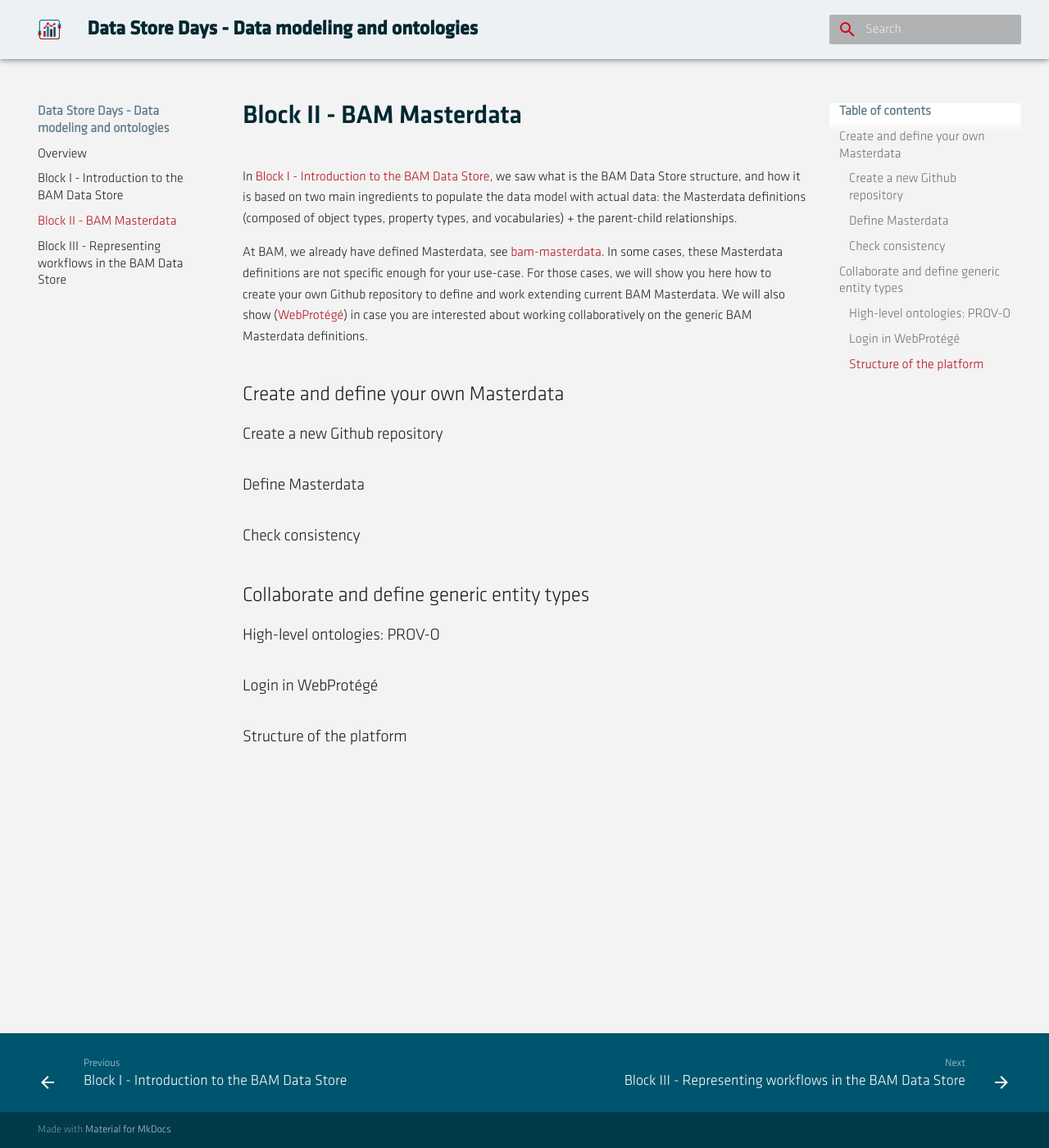
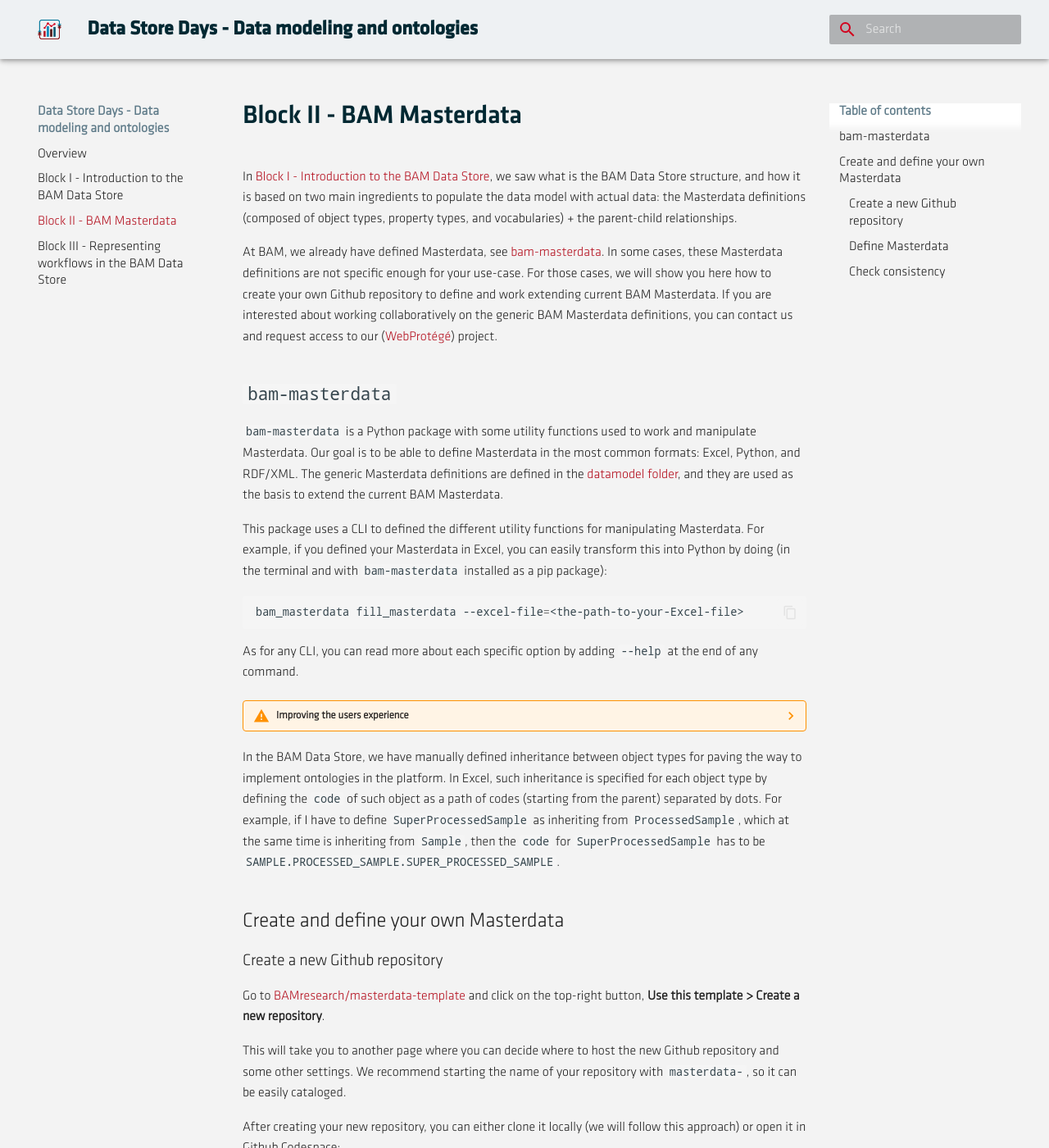
Before and after one commit to BAMresearch/hackathon-group-2, an MkDocs documentation site: the page built from docs/block_2.md, in a window 1280 px wide and 1400 px high. Shown: the whole window at 82% size. Built offline with MkDocs 1.6.1 and Material for MkDocs 9.7.7, drawn with Linux system fonts in a browser that asks for light colours; some of the changed text lies outside the part shown.

Commit message:
Added block II part

````diff
--- a/docs/block_2.md
+++ b/docs/block_2.md
@@ -1,22 +1,106 @@
 
 In [Block I - Introduction to the BAM Data Store](block_1.md), we saw what is the BAM Data Store structure, and how it is based on two main ingredients to populate the data model with actual data: the Masterdata definitions (composed of object types, property types, and vocabularies) + the parent-child relationships.
 
-At BAM, we already have defined Masterdata, see [bam-masterdata](https://github.com/BAMresearch/bam-masterdata). In some cases, these Masterdata definitions are not specific enough for your use-case. For those cases, we will show you here how to create your own Github repository to define and work extending current BAM Masterdata. We will also show ([WebProtégé](https://webprotege.stanford.edu/)) in case you are interested about working collaboratively on the generic BAM Masterdata definitions.
+At BAM, we already have defined Masterdata, see [bam-masterdata](https://github.com/BAMresearch/bam-masterdata). In some cases, these Masterdata definitions are not specific enough for your use-case. For those cases, we will show you here how to create your own Github repository to define and work extending current BAM Masterdata. If you are interested about working collaboratively on the generic BAM Masterdata definitions, you can contact us and request access to our ([WebProtégé](https://webprotege.stanford.edu/)) project.
+
+## `bam-masterdata`
+
+`bam-masterdata` is a Python package with some utility functions used to work and manipulate Masterdata. Our goal is to be able to define Masterdata in the most common formats: Excel, Python, and RDF/XML. The generic Masterdata definitions are defined in the [datamodel folder](https://github.com/BAMresearch/bam-masterdata/blob/main/bam_masterdata/datamodel/), and they are used as the basis to extend the current BAM Masterdata.
+
+This package uses a CLI to defined the different utility functions for manipulating Masterdata. For example, if you defined your Masterdata in Excel, you can easily transform this into Python by doing (in the terminal and with `bam-masterdata` installed as a pip package):
+```sh
+bam_masterdata fill_masterdata --excel-file=<the-path-to-your-Excel-file>
+```
+
+As for any CLI, you can read more about each specific option by adding `--help` at the end of any command.
+
+
+??? warning "Improving the users experience"
+    An important part of our efforts right now is to improve the experience of exploring the current BAM Masterdata. Our plan is to use WebVOWL or WebProtégé as a tool for visualizing the object types, their properties, and the inheritance relationships between them. See [Collaborate and define generic entity types](#collaborate-and-define-generic-entity-types) for more information.
+
+In the BAM Data Store, we have manually defined inheritance between object types for paving the way to implement ontologies in the platform. In Excel, such inheritance is specified for each object type by defining the `code` of such object as a path of codes (starting from the parent) separated by dots. For example, if I have to define `SuperProcessedSample` as inheriting from `ProcessedSample`, which at the same time is inheriting from `Sample`, then the `code` for `SuperProcessedSample` has to be `SAMPLE.PROCESSED_SAMPLE.SUPER_PROCESSED_SAMPLE`.
 
 
 ## Create and define your own Masterdata
 
 ### Create a new Github repository
 
+Go to [BAMresearch/masterdata-template](https://github.com/BAMresearch/masterdata-template) and click on the top-right button, **Use this template > Create a new repository**.
+
+This will take you to another page where you can decide where to host the new Github repository and some other settings. We recommend starting the name of your repository with `masterdata-`, so it can be easily cataloged.
+
+After creating your new repository, you can either clone it locally (we will follow this approach) or open it in Github Codespace:
+
+You need to [install `cruft`](https://cruft.github.io/cruft/#installation).
+
+After cloning your repository, move into it and tun the following command to create the structure of the new Masterdata project:
+```sh
+git clone <path-to-your-repository>
+cd <path-to-your-repository>
+cruft create https://github.com/BAMresearch/masterdata-generator
+```
+
+This will prompt you with some questions to be filled in:
+```sh
+  [1/9] author (Erika Mustermann):
+  [2/9] email (erika.mustermann@bam.de):
+  [3/9] Github organization or profile name (BAMResearch):
+  [4/9] project_name (masterdata-example):
+  [5/9] The name of the folder src/<module_name>, default is the
+<project_name> separated with underscores (masterdata_example):
+  [6/9] short_description (A short description for the masterdata project.):
+  [7/9] include_python_masterdata [y/n] (y):
+  [8/9] include_excel_masterdata [y/n] (y):
+  [9/9] include_rdfxml_masterdata [y/n] (y):
+```
+
+!!! warning
+    Not filling anything on the questions above will result on choosing the default. The default value for each question is defined in between parenthesis next to the question.
+
+The files generated by `cruft` are created under `<your-repository-name>/<project-name>`. To move all the structure one level up, run:
+```sh
+sh <project-name>/move_generated_files.sh
+```
+
+After filling the questionnaire and running the `move_generated_files.sh` script, you will have a new repository with:
+```sh
+masterdata-<name>/
+├── LICENSE (MIT)
+├── README.md
+├── pyproject.toml
+├── src/
+│   └── masterdata-<name>/
+#        if Python is selected as an option
+│       ├── __init__.py
+│       ├── object_types.py
+│       ├── vocabulary_types.py
+#       if Excel is selected as an option
+│       ├── masterdata.xlsx
+#       if RDF/XML is selected as an option
+│       └── masterdata.owl
+└── tests/
+    ├── __init__.py
+    └── test.py
+```
+
+If you are using Python, you can install the package and its dependencies by creating a virtual environment (either with `conda` or `venv`) and running:
+```sh
+python3 -m venv .venv
+source .venv/bin/activate
+pip install --upgrade pip
+pip install uv
+uv pip install -e '.[dev]'
+```
+
+The newly created Github repository is ready for packaging and create releases if you want. It has a Github workflow defined (amongst them there is the [`checker` action](#check-consistency)). If you choose to keep your repository private, you will need to setup your own runners or run locally each action everytime you push changes to the repository.
+
 ### Define Masterdata
+
+Once you have the skeleton of the Masterdata repository, you can define new classes in the corresponding file under `src/<module-name>/`. In case of Python, these are different modules for Object Types and Vocabularies. For Excel or RDF/XML, this is a single file named `masterdata.xlsx`/`masterdata.owl`, respectively. In all the cases, a dummy entity called `ExampleObjectType` is created to serve as an example.
+
+Depending on the format chosen (Excel, Python, RDF/XML), you can follow the example to create new object types and vocabularies. A full list of datatypes for the assigned properties can be found in the [openBIS documentation](https://openbis.readthedocs.io/en/20.10.x/user-documentation/general-admin-users/admins-documentation/new-entity-type-registration.html#property-data-types).
+
 
 ### Check consistency
 
-
-## Collaborate and define generic entity types
-
-### High-level ontologies: PROV-O
-
-### Login in WebProtégé
-
-### Structure of the platform
+TODO: Carlos?
````
